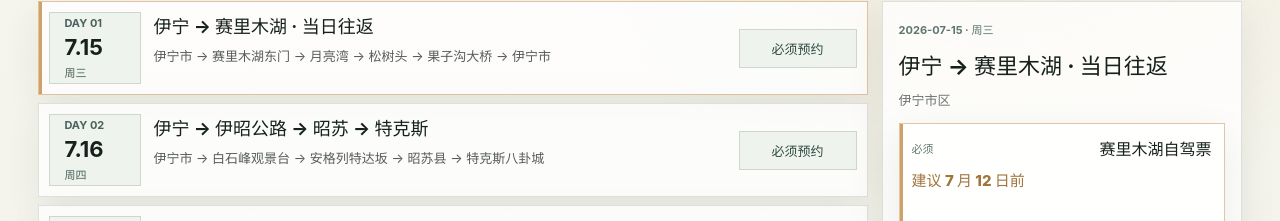
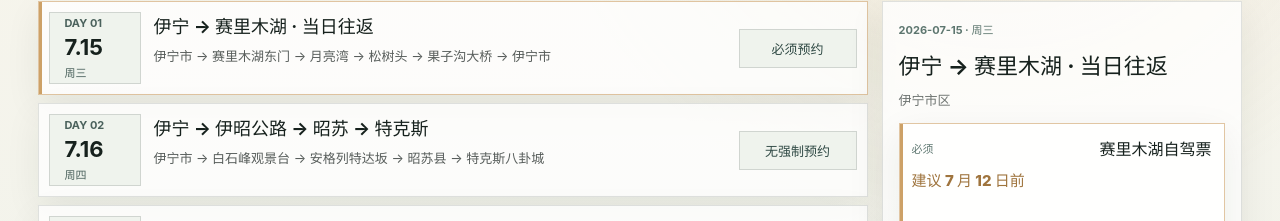
Before and after one commit to StevieHui/yili-roadbook, a React (Vite) app: page / in a window 1280 px wide. Both pictures are taken after a click on the button "预约行程". Shown: the part 238-459 px from the top of the page. Built offline with nearby package versions, Linux system fonts and the light colour scheme.

Commit message:
fix: remove sayram task from day-2 bookings, now only day-1

```diff
--- a/src/components/BookingsPanel.tsx
+++ b/src/components/BookingsPanel.tsx
@@ -9,7 +9,7 @@ interface BookingsPanelProps {
 
 const dayTaskIds: Record<TripDay['id'], readonly ReservationTask['id'][]> = {
   'day-1': ['sayram'],
-  'day-2': ['sayram'],
+  'day-2': [],
   'day-3': ['kalajun'],
   'day-4': ['kuerdening'],
   'day-5': ['nalati'],
```
